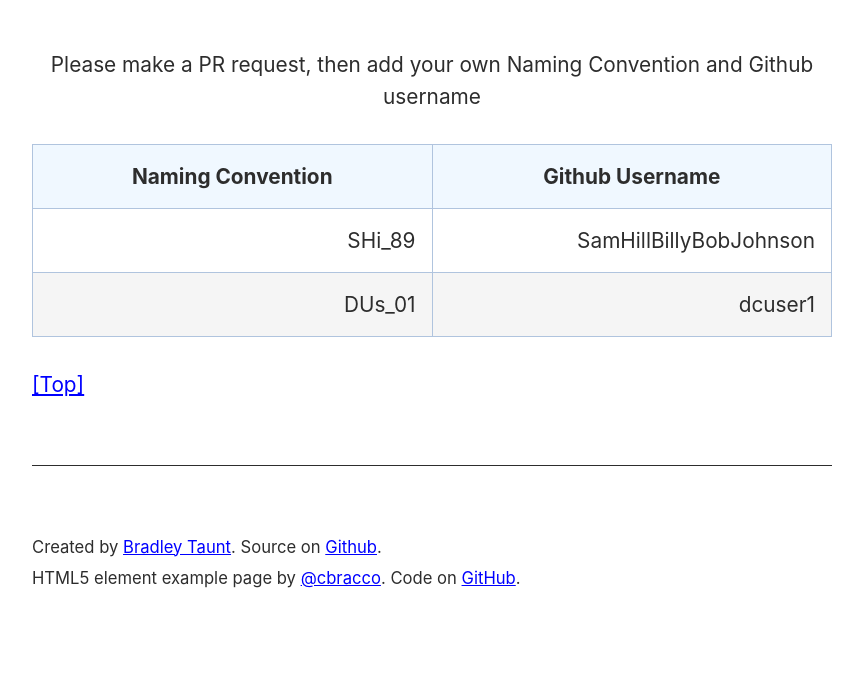
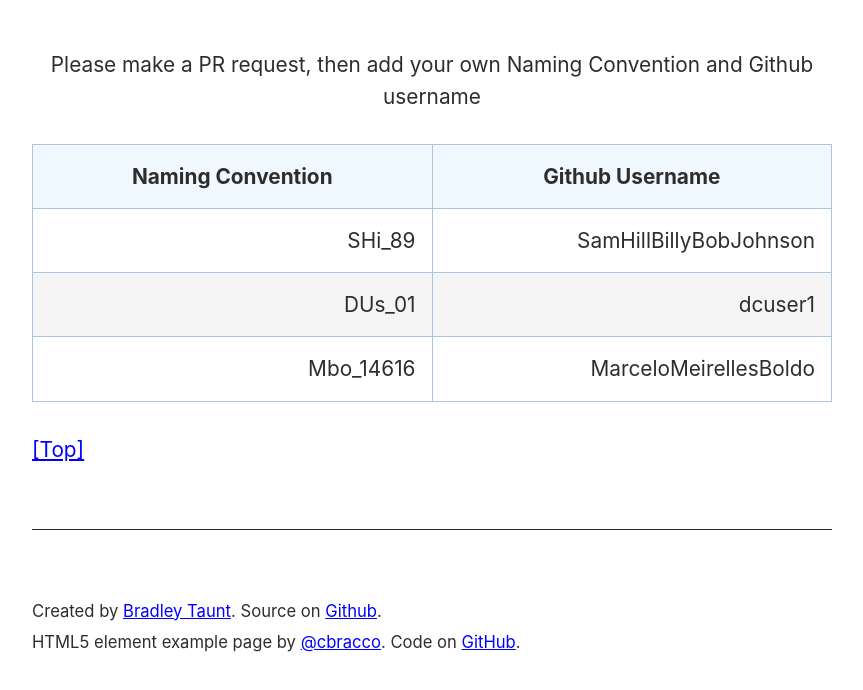
Before and after one commit to mmboldo/rvirani1dc.github.io, a plain HTML site: page index.html in a window 1280 px wide. Shown: the part 110-800 px from the top of the page, without its empty margins (208-1071 px from the left). Drawn offline with Linux system fonts and the light colour scheme.

Commit message:
Added Marcelo's info

```diff
--- a/index.html
+++ b/index.html
@@ -37,6 +37,10 @@
                   <td>DUs_01</td>
                   <td>dcuser1</td>
                 </tr>
+                <tr>
+                  <td>Mbo_14616</td>
+                  <td>MarceloMeirellesBoldo</td>
+                </tr>
                 <!-- <tr>
                   <td></td>
                   <td></td>
```
